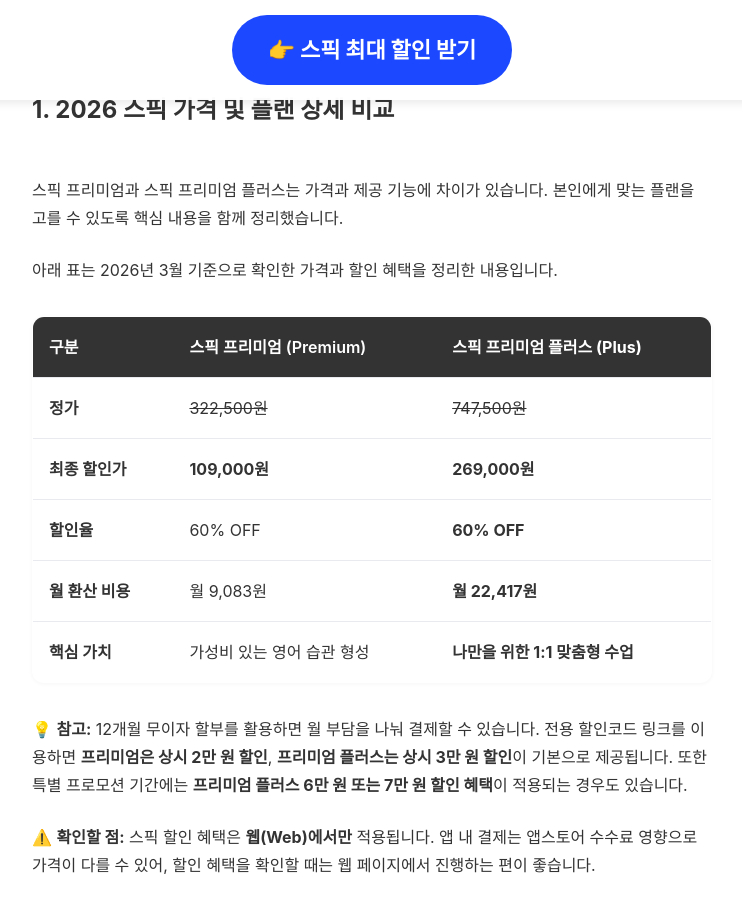
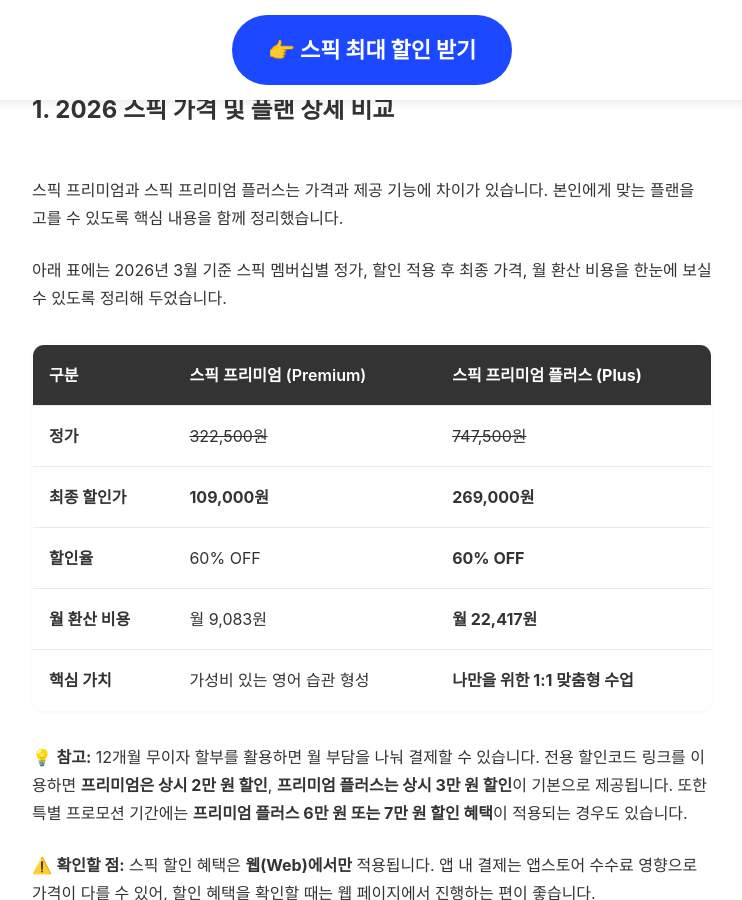
Before and after one commit to kjsjdw/speak_event_page, a Jekyll site: the page built from content/main-page-content.md, in a window 1280 px wide and 900 px high, scrolled down 1412 px. Shown: the whole window, without its empty margins (268-1010 px from the left). Built offline with Jekyll 4.4.1, drawn with Linux system fonts in a browser that asks for light colours; some web fonts are replaced.

Commit message:
Update 02-pricing.md

```diff
--- a/content/sections/02-pricing.md
+++ b/content/sections/02-pricing.md
@@ -1,6 +1,6 @@
 <h2 id="toc-1" style="padding-top: 100px; margin-top: -80px; padding-bottom: 30px;">1. 2026 스픽 가격 및 플랜 상세 비교</h2>
 <p>스픽 프리미엄과 스픽 프리미엄 플러스는 가격과 제공 기능에 차이가 있습니다. 본인에게 맞는 플랜을 고를 수 있도록 핵심 내용을 함께 정리했습니다.</p>
-<p>아래 표는 2026년 3월 기준으로 확인한 가격과 할인 혜택을 정리한 내용입니다.</p>
+<p>아래 표에는 2026년 3월 기준 스픽 멤버십별 정가, 할인 적용 후 최종 가격, 월 환산 비용을 한눈에 보실 수 있도록 정리해 두었습니다.</p>
 
 | 구분 | 스픽 프리미엄 (Premium) | **스픽 프리미엄 플러스 (Plus)** |
 | :--- | :--- | :--- |
```
